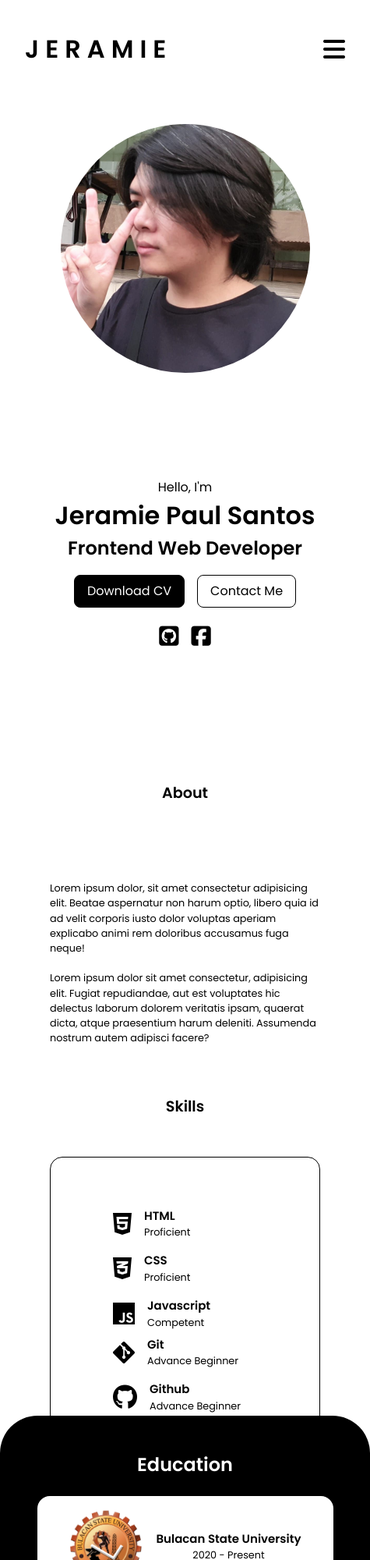
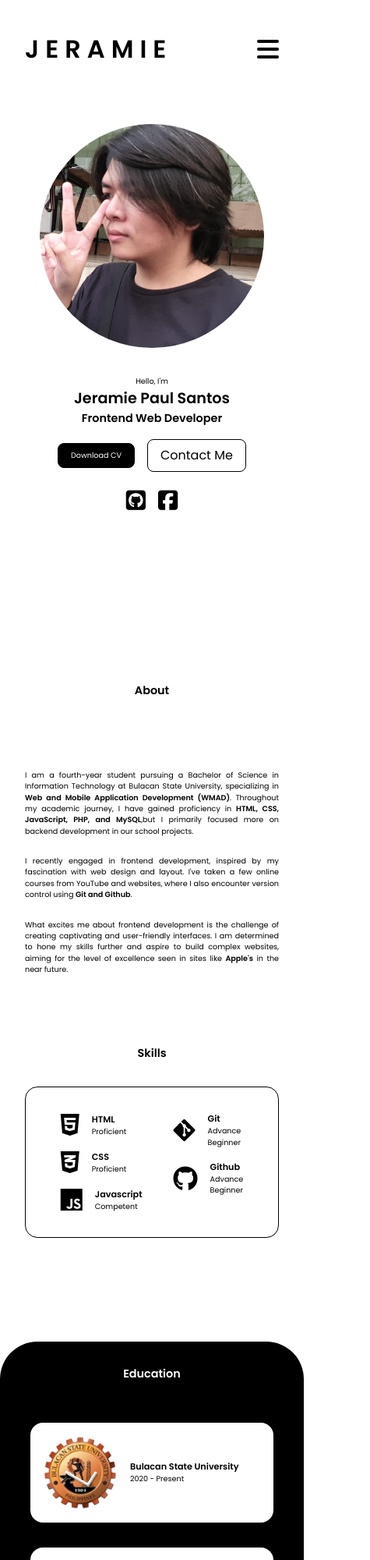
Before and after one commit to jeramie-santos/Portfolio, a plain HTML site: page index.html in a window 390 px wide. Shown: the top 2000 px of the page at 78% size, 475 px wide, since content can reach past the window. Drawn offline with Linux system fonts and the light colour scheme.

Commit message:
fix font size to smaller queries and new uni logo

```diff
--- a/index.html
+++ b/index.html
@@ -58,11 +58,9 @@
         <h2 class="section-headers wide">About</h2>
         <div class="about-section">
             <div class="about-details">
-                <h2 class="section-headers narrow-headers">About</h2>
-                <!-- <p>I am a 4th year student taking a Bachelor of Science in Information Technology at Bulacan State University. Under the specialization of <strong>Web and Mobile Application Development (WMAD)</strong>, we learned about <strong>HTML, CSS, Javascript, PHP, and MYSQL</strong>. Backend development is what I usually do with our school projects. Until recently, when I decided to give frontend development a try. I've taken a few online courses from YouTube and websites. Which is where I stumbled on <strong>Git and Github</strong>.</p> <br>
-                <p>What pushed me to pursue frontend development is that i find website design and layout fascinating. </p> -->
-                <p>Lorem ipsum dolor, sit amet consectetur adipisicing elit. Beatae aspernatur non harum optio, libero quia id ad velit corporis iusto dolor voluptas aperiam explicabo animi rem doloribus accusamus fuga neque!</p> <br>
-                Lorem ipsum dolor sit amet consectetur, adipisicing elit. Fugiat repudiandae, aut est voluptates hic delectus laborum dolorem veritatis ipsam, quaerat dicta, atque praesentium harum deleniti. Assumenda nostrum autem adipisci facere?
+                <p>I am a fourth-year student pursuing a Bachelor of Science in Information Technology at Bulacan State University, specializing in <strong>Web and Mobile Application Development (WMAD)</strong>. Throughout my academic journey, I have gained proficiency in <strong>HTML, CSS, JavaScript, PHP, and MySQL</strong>,but I primarily focused more on backend development in our school projects.</p>
+                <p>I recently engaged in frontend development, inspired by my fascination with web design and layout. I've taken a few online courses from YouTube and websites, where I also encounter version control using <strong>Git and Github</strong>.</p>
+                <p>What excites me about frontend development is the challenge of creating captivating and user-friendly interfaces. I am determined to hone my skills further and aspire to build complex websites, aiming for the level of excellence seen in sites like <strong>Apple's</strong> in the near future.</p>
             </div>
             <div class="skill" id="skills">
                 <h2 class="section-headers">Skills</h2>
@@ -114,7 +112,7 @@
         <h2 class="section-headers">Education</h2>
         <div class="education-container">
             <div class="education-card">
-                <img src="./images/bulsu.png" alt="logo">
+                <img src="./images/bulsu.jpg" alt="logo">
                 <div class="school">
                     <h3>Bulacan State University</h3>
                     <p>2020 - Present</p>
--- a/style.css
+++ b/style.css
@@ -4,7 +4,7 @@
     box-sizing: border-box;
     margin: 0;
     padding: 0;
-    /* border: 1px solid red; */
+
 }
 
 html {
@@ -137,6 +137,7 @@ nav {
 .about-me {
     height: 100vh;
     color: black;
+    margin-bottom: 1rem;
 }
 
 .section-headers {
@@ -145,10 +146,6 @@ nav {
     justify-content: center;
     height: 15vh;
     text-align: center;
-}
-
-.narrow-headers {
-    display: none;
 }
 
 .about-section {
@@ -162,6 +159,15 @@ nav {
 
 .about-details {
     flex: 1;
+    display: flex;
+    flex-direction: column;
+    align-items: center;
+    justify-content: center;
+    gap: 1.5rem
+}
+
+.about-details p {
+    text-align: justify;
 }
 
 .skill {
@@ -198,8 +204,8 @@ nav {
 .education {
     flex: 1;
     background-color: black;
-    border-radius: 7rem 7rem 0 0;
-    height: 100vh;
+    border-radius: 3rem 3rem 0 0;
+    height: 80vh;
 }
 
 .education h2 {
@@ -227,6 +233,7 @@ nav {
     background-color: white;
     text-align: center;
 }
+
 
 .education-card:hover {
     background-color: black;
@@ -287,12 +294,9 @@ footer {
 
 
 
-
-
-
 @media (max-width: 1280px) {
     body {
-        /* border: 1px solid red; */
+
         width: 1024px;
         margin-left: auto;
         margin-right: auto;
@@ -306,14 +310,16 @@ footer {
 
 @media (max-width: 1024px) {
     body {
-        /* border: 1px solid red; */
+
         width: 768px;
         margin-left: auto;
         margin-right: auto;
+        font-size: .7rem;
     }
 
     nav {
         padding-inline: 2rem;
+        height: 15vh;
     }
 
     .nav-link {
@@ -341,8 +347,19 @@ footer {
 
     }
 
+    .profile-img {
+        width: 20rem;
+    }
+
     .hero {
         flex-direction: column-reverse;
+        height: 85vh;
+        gap: 2rem;
+    }
+
+    .about-me {
+
+        height: 100vh;
     }
 
     .about-section {
@@ -360,6 +377,11 @@ footer {
     .education-card {
         flex-direction: row;
         width: 50vh;
+        justify-content: left;
+    }
+
+    .school {
+        text-align: start;
     }
 
 
@@ -367,7 +389,7 @@ footer {
 
 @media (max-width: 768px) {
     body {
-        /* border: 1px solid red; */
+
         width: 640px;
         margin-left: auto;
         margin-right: auto;
@@ -378,7 +400,7 @@ footer {
     }
 
     .hero {
-        /* border: 1px solid red; */
+
         flex-direction: column-reverse;
     }
 
@@ -386,41 +408,47 @@ footer {
         width: 20rem;
     }
 
-    .about-me {
-        /* border: 1px solid red; */
-    }
+    /* .about-me {
+        border: 1px solid red;
+    } */
 
 }
 
 @media (max-width: 640px) {
     body {
-        /* border: 1px solid red; */
+
         width: 576px;
         margin-left: auto;
         margin-right: auto;
+    }
+
+    .nav-narrow {
+        width: 576px;
+    }
+
+    .nav-narrow ul {
+        font-size: 1.5rem;
+    }
+
+    .about-me {
+        margin-bottom: 2rem;
+    }
+
+    .about-stack {
+        padding: 2rem;
     }
 }
 
 @media (max-width: 576px) {
     body {
-        /* border: 1px solid red; */
+
         width: 475px;
         margin-left: auto;
         margin-right: auto;
     }
 
-    .about-me {
-        /* border: 1px solid red; */
-        width: 475px;
-        padding: 2rem;
-    }
-
     .nav-narrow {
         width: 475px;
-    }
-
-    .about-stack {
-        width: 100px;
     }
 
     .card {
@@ -433,6 +461,11 @@ footer {
 @media (max-width: 475px) {
     body {
         width: 475px;
+        font-size: .65rem;
+    }
+
+    .nav-narrow {
+        width: 475px;
     }
 
     nav {
@@ -440,23 +473,37 @@ footer {
     }
 
     .hero {
-        height: 100vh;
+        height: 85vh;
         padding-block: 2rem;
-        gap: 8rem;
+        gap: 2rem;
         justify-content: start;
     }
 
+    .profile-img {
+        width: 18rem;
+    }
+
     .about-me {
-        font-size: .8rem;
         height: 100vh;
         display: flex;
         flex-direction: column;
+        gap: 1rem;
+    }
 
+    .section-headers {
+        height: 10vh;
+    }
+
+
+    .about-details,
+    .skill {
+        flex: 0;
     }
 
 
     .about-stack {
-        flex-direction: column;
+        /* flex-direction: column; */
+
         gap: .5rem;
         width: 100%;
     }
@@ -465,27 +512,14 @@ footer {
         width: 80%;
     }
 
-    .wide {
-        display: none;
-    }
-
-    .narrow-headers {
-        display: block;
-
-    }
-
     .education {
         border-radius: 3rem 3rem 0 0;
-        height: 65vh;
+        height: 85vh;
     }
 
     .education-container {
         height: 50%;
         margin-top: 4rem;
-    }
-
-    .education-card {
-        font-size: .8rem;
     }
 
     .contact-me {
@@ -494,7 +528,6 @@ footer {
 
     .contact-details {
         width: 100%;
-        font-size: .8rem;
     }
 
     footer {
@@ -502,7 +535,30 @@ footer {
         height: 10vh;
     }
 
+}
 
+@media (max-width: 400px) {
+    body {
+        width: 100%;
+        margin-left: auto;
+        margin-right: auto;
+        font-size: .6rem;
+    }
 
+    .nav-narrow {
+        width: 100%;
+    }
 
+    .nav-narrow ul {
+        font-size: 1.5rem;
+    }
+
+    .contact-details {
+        width: 95%;
+        padding: 1rem;
+        flex-direction: column;
+        align-items: center;
+        justify-content: flex-start;
+        gap: .5rem;
+    }
 }
```
Also changed, not shown: images/bulsu.jpg (added), main.js (line endings or trailing spaces).
